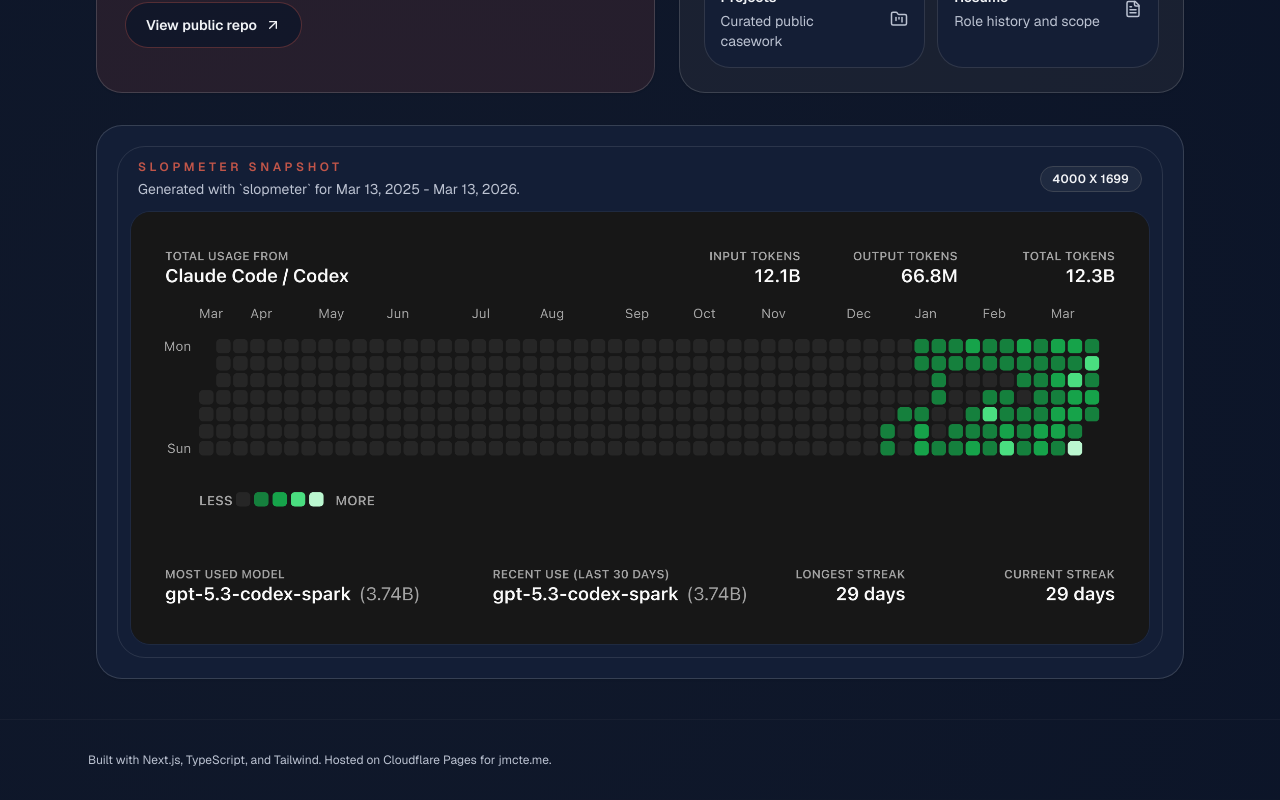
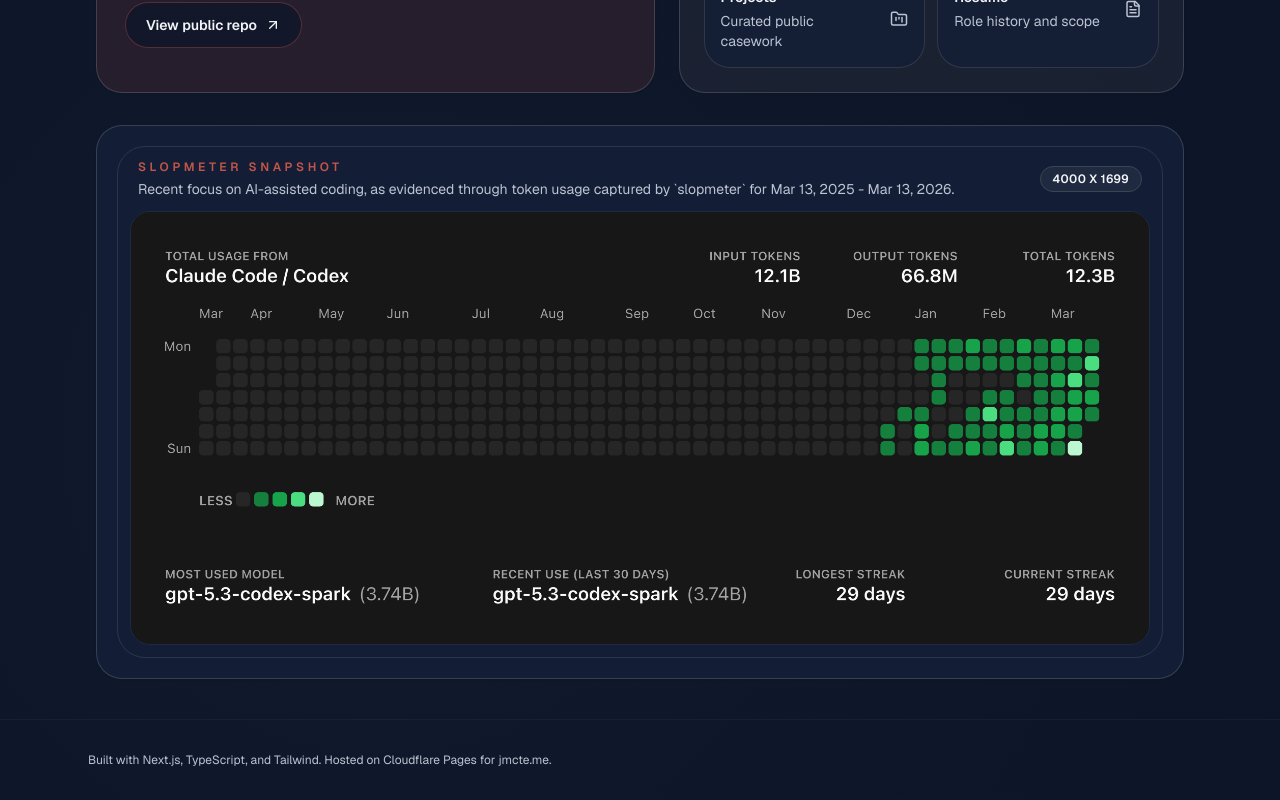
Before and after one commit to OMT-Global/jmcte.me, a Next.js app: page / in a window 1280 px wide. Shown: the part 2890-3690 px from the top of the page. Built offline with nearby package versions, Linux system fonts and the light colour scheme.

Commit message:
Refine slopmeter homepage copy

```diff
--- a/components/home/home-showcase.tsx
+++ b/components/home/home-showcase.tsx
@@ -658,7 +658,8 @@
                   Slopmeter snapshot
                 </p>
                 <p className="mt-1 text-sm text-muted-foreground">
-                  Generated with `slopmeter` for {slopmeterWindow}.
+                  Recent focus on AI-assisted coding, as evidenced through token usage captured by `slopmeter` for{" "}
+                  {slopmeterWindow}.
                 </p>
               </div>
               <Badge className="border-white/12 bg-white/5 text-white/72">4000 x 1699</Badge>
```
Also changed, not shown: 1 other file (tests, documents, lock files or other folders).
